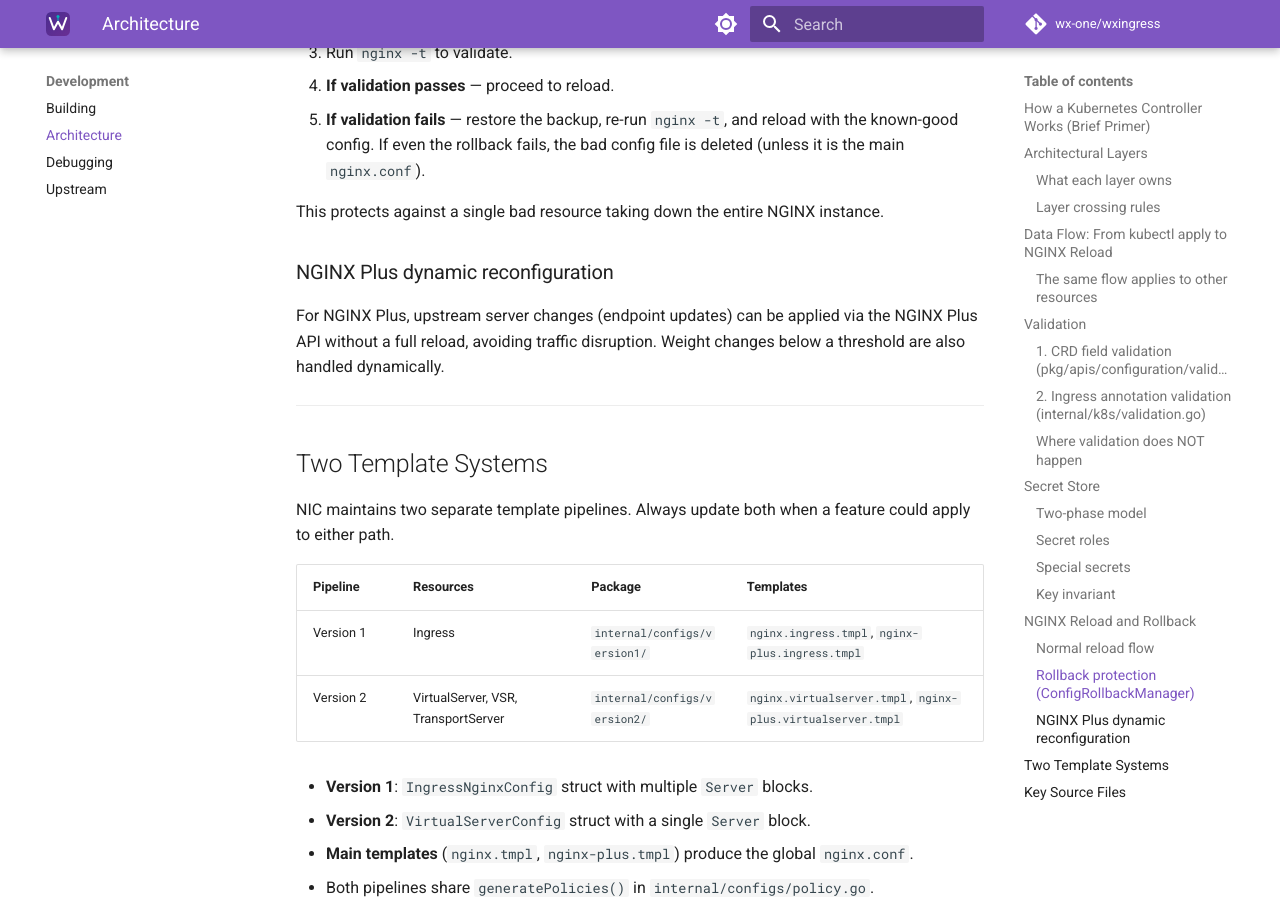
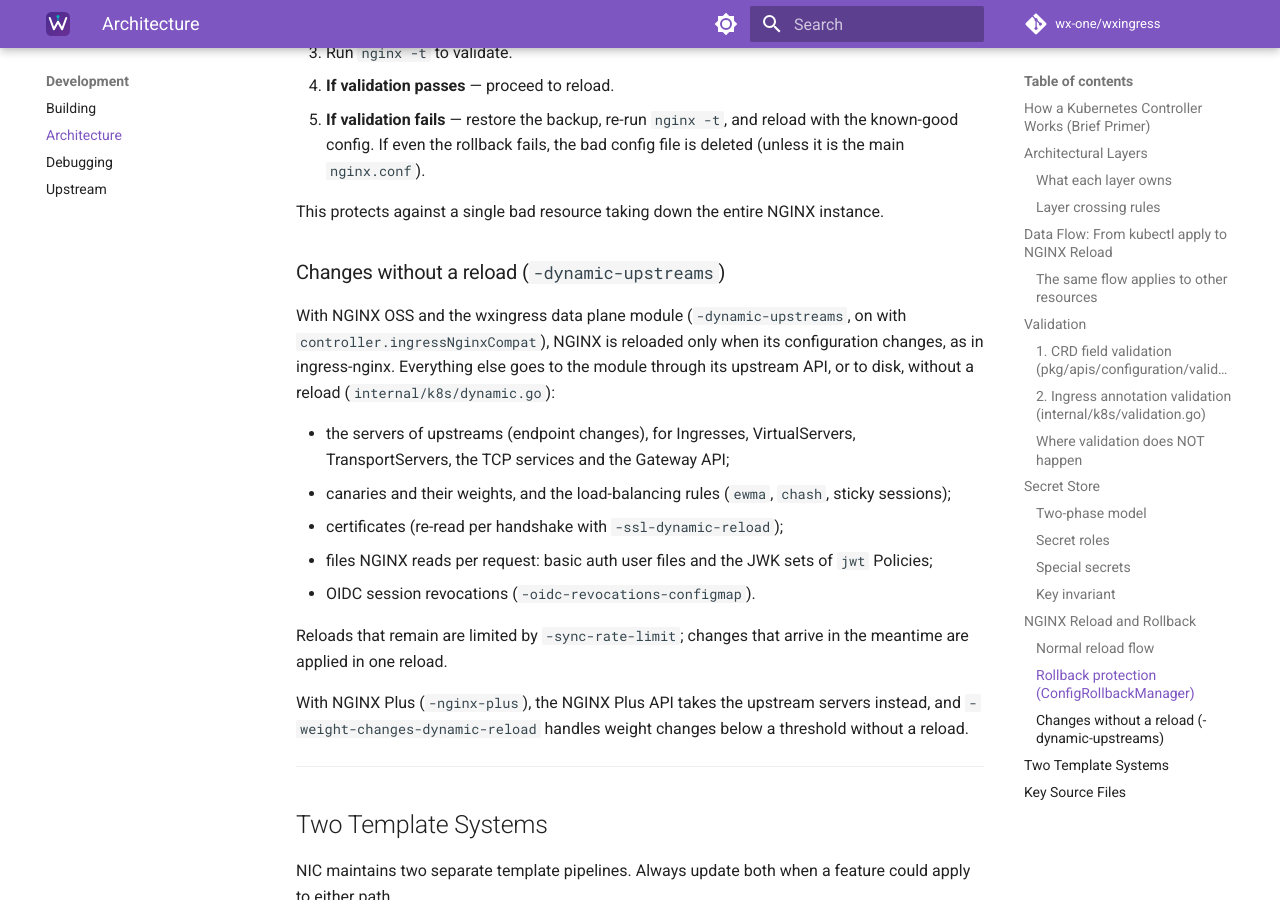
Before and after one commit to wx-one/wxingress, an MkDocs documentation site: the page built from docs/developer/architecture.md, in a window 1280 px wide and 900 px high, scrolled down 7566 px. Built offline with MkDocs 1.6.1 and Material for MkDocs 9.7.7, drawn with Linux system fonts in a browser that asks for light colours; comment, search, counter and statistics services are not loaded.

Commit message:
docs: render icons on the documentation site, describe the changes wxingress applies without a reload

```diff
--- a/docs/developer/architecture.md
+++ b/docs/developer/architecture.md
@@ -307,11 +307,28 @@ When rollback is enabled, `CreateConfig()` follows a safe write sequence:
 This protects against a single bad resource taking down the entire NGINX
 instance.
 
-### NGINX Plus dynamic reconfiguration
+### Changes without a reload (`-dynamic-upstreams`)
 
-For NGINX Plus, upstream server changes (endpoint updates) can be applied via the
-NGINX Plus API without a full reload, avoiding traffic disruption. Weight changes
-below a threshold are also handled dynamically.
+With NGINX OSS and the wxingress data plane module (`-dynamic-upstreams`, on with
+`controller.ingressNginxCompat`), NGINX is reloaded only when its configuration
+changes, as in ingress-nginx. Everything else goes to the module through its
+upstream API, or to disk, without a reload (`internal/k8s/dynamic.go`):
+
+- the servers of upstreams (endpoint changes), for Ingresses, VirtualServers,
+  TransportServers, the TCP services and the Gateway API;
+- canaries and their weights, and the load-balancing rules (`ewma`, `chash`,
+  sticky sessions);
+- certificates (re-read per handshake with `-ssl-dynamic-reload`);
+- files NGINX reads per request: basic auth user files and the JWK sets of
+  `jwt` Policies;
+- OIDC session revocations (`-oidc-revocations-configmap`).
+
+Reloads that remain are limited by `-sync-rate-limit`; changes that arrive in
+the meantime are applied in one reload.
+
+With NGINX Plus (`-nginx-plus`), the NGINX Plus API takes the upstream servers
+instead, and `-weight-changes-dynamic-reload` handles weight changes below a
+threshold without a reload.
 
 ---
 
--- a/mkdocs.yml
+++ b/mkdocs.yml
@@ -68,6 +68,9 @@ markdown_extensions:
   - pymdownx.inlinehilite
   - pymdownx.tabbed:
       alternate_style: true
+  - pymdownx.emoji:
+      emoji_index: !!python/name:material.extensions.emoji.twemoji
+      emoji_generator: !!python/name:material.extensions.emoji.to_svg
 
 # pages the site does not link (left over from the upstream repository, or
 # generated for other tools)
```
